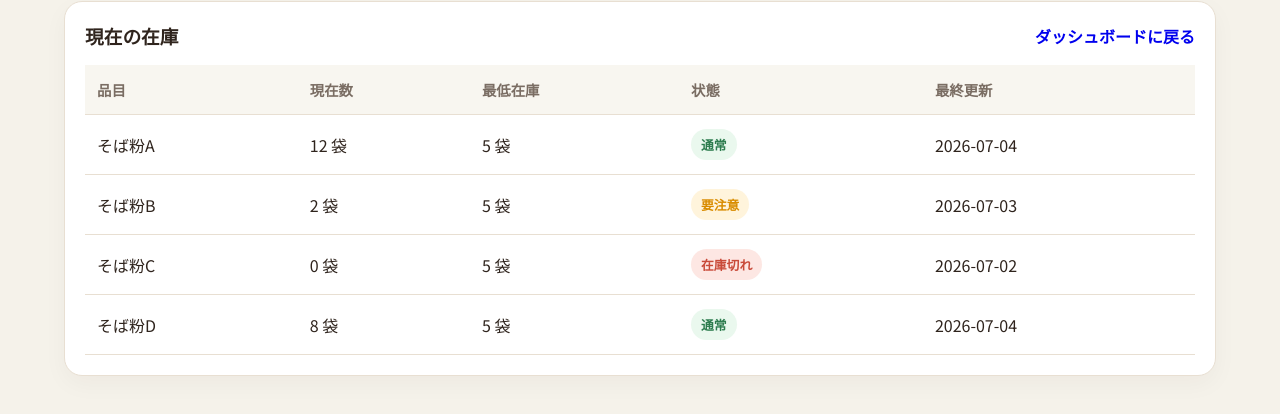
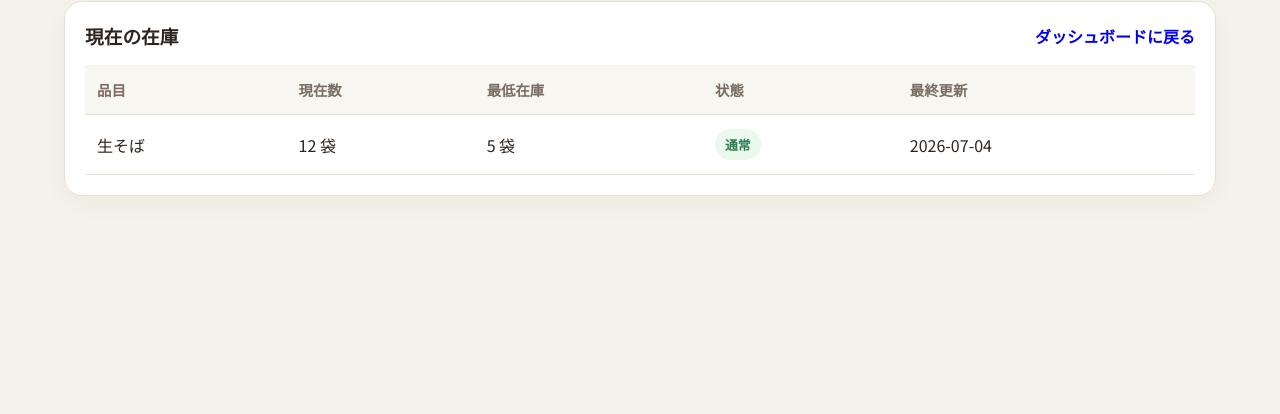
Before and after one commit to Tamramey/quiz-app2, a plain HTML site: page inventory.html in a window 1280 px wide. Shown: the part 236-650 px from the top of the page. Drawn offline with Linux system fonts and the light colour scheme.

Commit message:
Change item name to fresh soba

```diff
--- a/app-data.js
+++ b/app-data.js
@@ -1,10 +1,7 @@
 export const STORAGE_KEY = 'soba-stock-data-v1';
 
 export const DEFAULT_ITEMS = [
-  { id: 1, name: 'そば粉A', stock: 12, minimum: 5, lastUpdated: '2026-07-04' },
-  { id: 2, name: 'そば粉B', stock: 2, minimum: 5, lastUpdated: '2026-07-03' },
-  { id: 3, name: 'そば粉C', stock: 0, minimum: 5, lastUpdated: '2026-07-02' },
-  { id: 4, name: 'そば粉D', stock: 8, minimum: 5, lastUpdated: '2026-07-04' }
+  { id: 1, name: '生そば', stock: 12, minimum: 5, lastUpdated: '2026-07-04' }
 ];
 
 export function cloneData(value) {
```
Also changed, not shown: register.html (+1 -4 lines).
